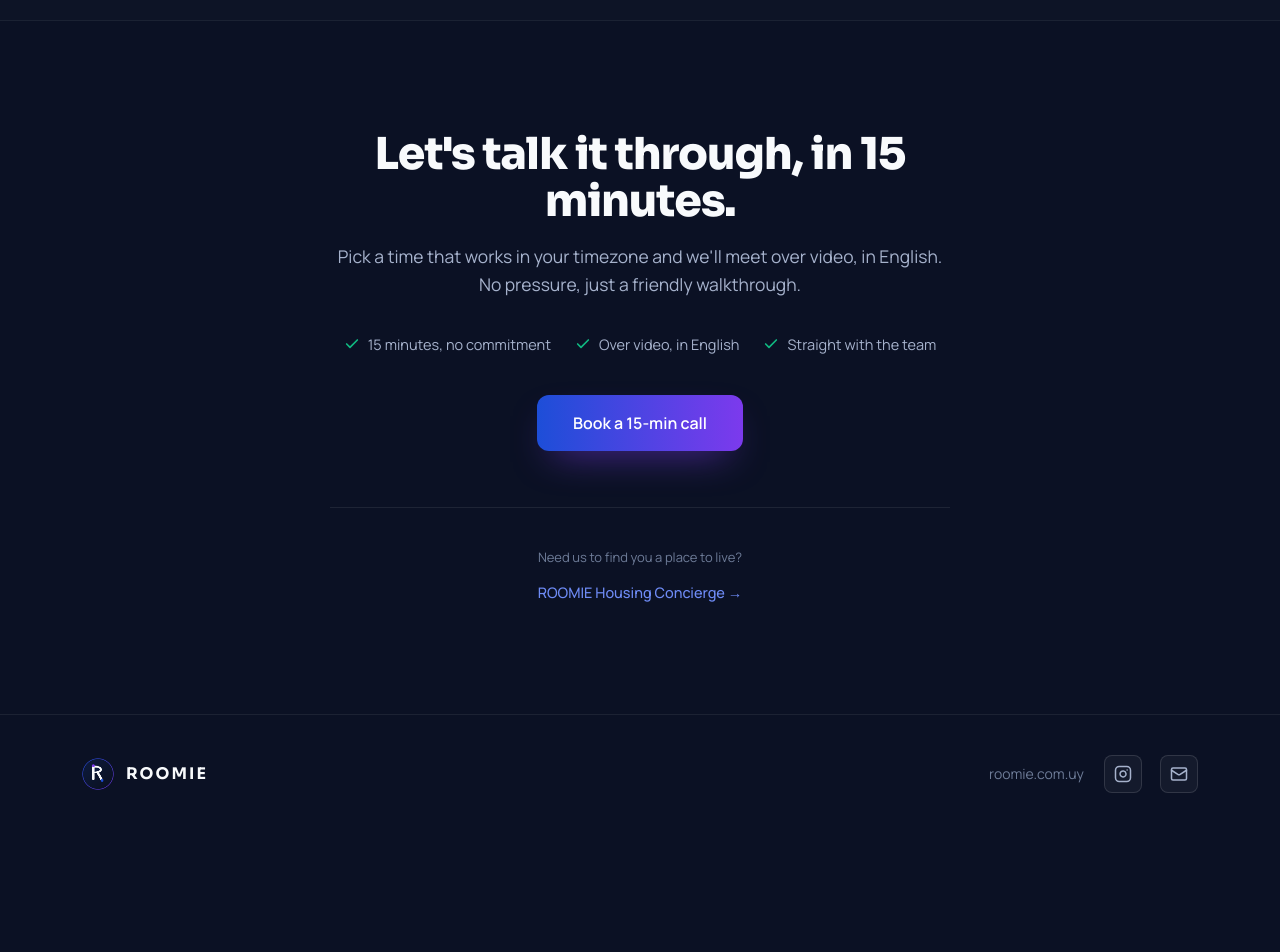
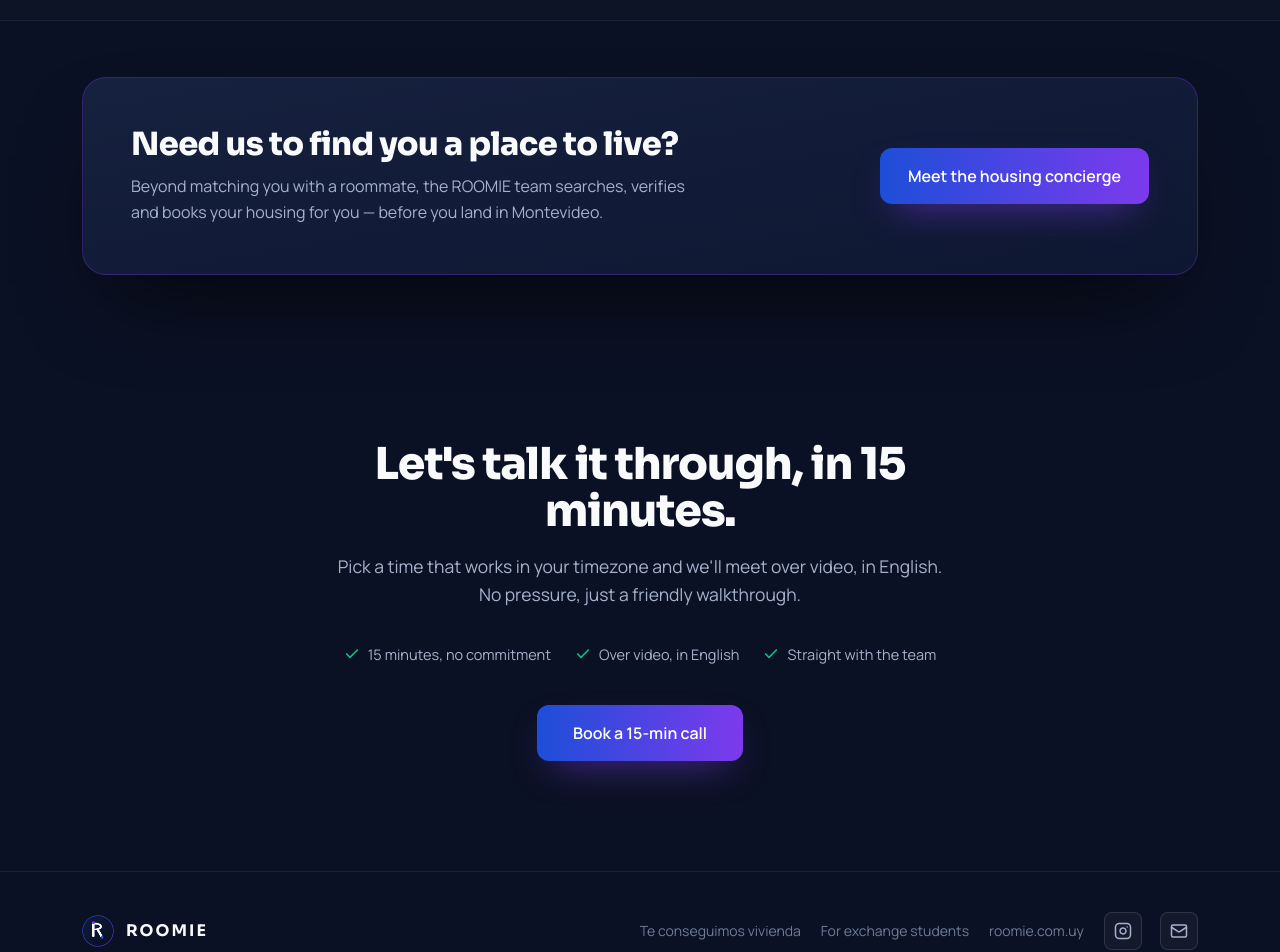
Before and after one commit to enlammit-prog/roomie-landing, a Next.js app: page /exchange in a window 1280 px wide. Shown: the part 980-1932 px from the top of the page. Before the commit the page ends 1813 px from the top, so only its background shows below. Built offline with nearby package versions, Linux system fonts and the light colour scheme; no server answers.

Commit message:
Concierge visible: nav, hero, banners, footer y redirect /conserje

```diff
--- a/next.config.mjs
+++ b/next.config.mjs
@@ -1,4 +1,14 @@
 /** @type {import('next').NextConfig} */
-const nextConfig = {};
+const nextConfig = {
+  async redirects() {
+    return [
+      {
+        source: "/conserje",
+        destination: "/concierge",
+        permanent: true,
+      },
+    ];
+  },
+};
 
 export default nextConfig;
--- a/src/app/conserje/page.tsx
+++ /dev/null
@@ -1,19 +0,0 @@
-import type { Metadata } from "next";
-import ConciergePage from "@/components/concierge/ConciergePage";
-
-export const metadata: Metadata = {
-  title: "ROOMIE — Llegá a Montevideo con tu vivienda ya resuelta",
-  description:
-    "El concierge de ROOMIE busca, verifica y reserva tu vivienda en Montevideo antes de que llegues. Un equipo local se encarga de todo: búsqueda, recorridas en video, contrato y check-in.",
-  openGraph: {
-    title: "ROOMIE — Llegá a Montevideo con tu vivienda ya resuelta",
-    description:
-      "El concierge de ROOMIE busca, verifica y reserva tu vivienda en Montevideo antes de que llegues.",
-    locale: "es_UY",
-    type: "website",
-  },
-};
-
-export default function Page() {
-  return <ConciergePage lang="es" />;
-}
--- a/src/app/exchange/page.tsx
+++ b/src/app/exchange/page.tsx
@@ -2,6 +2,7 @@
 import ExchangeNav from "@/components/exchange/ExchangeNav";
 import ExchangeHero from "@/components/exchange/ExchangeHero";
 import TrustRow from "@/components/exchange/TrustRow";
+import ConciergeBannerEn from "@/components/exchange/ConciergeBannerEn";
 import ConversionBlock from "@/components/exchange/ConversionBlock";
 import Footer from "@/components/Footer";
 
@@ -24,6 +25,7 @@
       <ExchangeNav />
       <ExchangeHero />
       <TrustRow />
+      <ConciergeBannerEn />
       <ConversionBlock />
       <Footer />
     </>
--- a/src/app/page.tsx
+++ b/src/app/page.tsx
@@ -3,6 +3,7 @@
 import Problema from "@/components/Problema";
 import Solucion from "@/components/Solucion";
 import ComoFunciona from "@/components/ComoFunciona";
+import ConciergeBanner from "@/components/ConciergeBanner";
 import ParaQuienEs from "@/components/ParaQuienEs";
 import Faq from "@/components/Faq";
 import Hablemos from "@/components/Hablemos";
@@ -16,6 +17,7 @@
       <Hero />
       <Problema />
       <Solucion />
+      <ConciergeBanner />
       <ComoFunciona />
       <ParaQuienEs />
       <Faq />
--- /dev/null
+++ b/src/components/ConciergeBanner.tsx
@@ -0,0 +1,26 @@
+import Link from "next/link";
+
+export default function ConciergeBanner() {
+  return (
+    <section className="max-w-[1180px] mx-auto px-4 sm:px-8 py-14">
+      <div className="rounded-card-lg border border-violet/30 bg-gradient-to-br from-panel-from to-panel-to p-8 sm:p-12 flex flex-col lg:flex-row items-start lg:items-center justify-between gap-8 shadow-card">
+        <div className="max-w-[560px]">
+          <h2 className="font-sora font-extrabold text-[26px] sm:text-[32px] tracking-[-0.02em] leading-[1.15] mb-3">
+            ¿Necesitás que te consigamos dónde vivir?
+          </h2>
+          <p className="text-[16px] text-ink-secondary leading-[1.6]">
+            Además del matching, el equipo de ROOMIE busca, verifica y reserva
+            tu vivienda por vos. Ideal si llegás del interior o del exterior y
+            no conocés Montevideo.
+          </p>
+        </div>
+        <Link
+          href="/concierge"
+          className="shrink-0 bg-gradient-to-r from-blue to-violet text-white no-underline text-base font-semibold px-7 py-4 rounded-btn shadow-[0_16px_38px_-16px_rgba(124,58,237,0.7)] whitespace-nowrap"
+        >
+          Conocé el servicio concierge
+        </Link>
+      </div>
+    </section>
+  );
+}
--- a/src/components/Footer.tsx
+++ b/src/components/Footer.tsx
@@ -1,4 +1,5 @@
 import Image from "next/image";
+import Link from "next/link";
 
 export default function Footer() {
   return (
@@ -18,6 +19,18 @@
         </div>
 
         <div className="flex items-center gap-5 flex-wrap">
+          <Link
+            href="/concierge"
+            className="text-sm text-ink-muted no-underline hover:text-ink transition-colors"
+          >
+            Te conseguimos vivienda
+          </Link>
+          <Link
+            href="/exchange"
+            className="text-sm text-ink-muted no-underline hover:text-ink transition-colors"
+          >
+            For exchange students
+          </Link>
           <span className="text-sm text-ink-muted">roomie.com.uy</span>
 
           <div className="flex items-center gap-[18px]">
--- a/src/components/Hero.tsx
+++ b/src/components/Hero.tsx
@@ -1,3 +1,4 @@
+import Link from "next/link";
 import Orbit from "./Orbit";
 import MatchCard from "./MatchCard";
 import { GOOGLE_FORM_URL } from "@/lib/links";
@@ -40,6 +41,16 @@
           </a>
         </div>
 
+        <p className="text-[15px] text-ink-secondary -mt-5 mb-11">
+          ¿Llegás a Montevideo y necesitás vivienda?{" "}
+          <Link
+            href="/concierge"
+            className="text-accent-violet font-semibold no-underline hover:text-ink transition-colors"
+          >
+            Te la conseguimos nosotros →
+          </Link>
+        </p>
+
         <div className="flex items-center gap-3.5">
           <div className="flex items-center">
             <span className="w-[30px] h-[30px] rounded-full bg-gradient-to-br from-blue to-[#3b82f6] border-2 border-bg inline-block" />
--- a/src/components/Nav.tsx
+++ b/src/components/Nav.tsx
@@ -52,7 +52,7 @@
           </Link>
           <Link
             href="/concierge"
-            className="text-[#9AA7C2] no-underline text-[14.5px] font-medium whitespace-nowrap"
+            className="border border-violet/50 text-ink no-underline text-[14.5px] font-semibold px-5 py-[10px] rounded-btn whitespace-nowrap hover:border-violet hover:bg-violet/[0.08] transition-colors"
           >
             Te conseguimos vivienda
           </Link>
@@ -111,6 +111,13 @@
 
       {open && (
         <div className="lg:hidden border-t border-hairline px-4 sm:px-8 py-5 flex flex-col gap-4 bg-[#0B1124]">
+          <Link
+            href="/concierge"
+            onClick={() => setOpen(false)}
+            className="border border-violet/50 text-ink no-underline text-[15px] font-semibold px-5 py-3 rounded-btn text-center"
+          >
+            Te conseguimos vivienda
+          </Link>
           {LINKS.map((link) => (
             <a
               key={link.href}
@@ -128,13 +135,6 @@
           >
             For exchange students
           </Link>
-          <Link
-            href="/concierge"
-            onClick={() => setOpen(false)}
-            className="text-[#C7D0E4] no-underline text-[15px] font-medium"
-          >
-            Te conseguimos vivienda
-          </Link>
         </div>
       )}
     </header>
--- /dev/null
+++ b/src/components/exchange/ConciergeBannerEn.tsx
@@ -0,0 +1,26 @@
+import Link from "next/link";
+
+export default function ConciergeBannerEn() {
+  return (
+    <section className="max-w-[1180px] mx-auto px-4 sm:px-8 py-14">
+      <div className="rounded-card-lg border border-violet/30 bg-gradient-to-br from-panel-from to-panel-to p-8 sm:p-12 flex flex-col lg:flex-row items-start lg:items-center justify-between gap-8 shadow-card">
+        <div className="max-w-[560px]">
+          <h2 className="font-sora font-extrabold text-[26px] sm:text-[32px] tracking-[-0.02em] leading-[1.15] mb-3">
+            Need us to find you a place to live?
+          </h2>
+          <p className="text-[16px] text-ink-secondary leading-[1.6]">
+            Beyond matching you with a roommate, the ROOMIE team searches,
+            verifies and books your housing for you — before you land in
+            Montevideo.
+          </p>
+        </div>
+        <Link
+          href="/concierge/en"
+          className="shrink-0 bg-gradient-to-r from-blue to-violet text-white no-underline text-base font-semibold px-7 py-4 rounded-btn shadow-[0_16px_38px_-16px_rgba(124,58,237,0.7)] whitespace-nowrap"
+        >
+          Meet the housing concierge
+        </Link>
+      </div>
+    </section>
+  );
+}
--- a/src/components/exchange/ConversionBlock.tsx
+++ b/src/components/exchange/ConversionBlock.tsx
@@ -1,4 +1,3 @@
-import Link from "next/link";
 import { BOOKING_URL } from "@/lib/links";
 
 const checks = [
@@ -51,17 +50,6 @@
           Book a 15-min call
         </a>
 
-        <div className="mt-14 pt-10 border-t border-white/[0.08]">
-          <p className="text-[13px] text-ink-muted mb-3">
-            Need us to find you a place to live?
-          </p>
-          <Link
-            href="/concierge/en"
-            className="text-[14.5px] text-accent-blue no-underline font-medium hover:text-ink transition-colors"
-          >
-            ROOMIE Housing Concierge →
-          </Link>
-        </div>
       </div>
     </section>
   );
--- a/src/components/exchange/ExchangeNav.tsx
+++ b/src/components/exchange/ExchangeNav.tsx
@@ -28,6 +28,12 @@
           >
             ES
           </Link>
+          <Link
+            href="/concierge/en"
+            className="hidden sm:inline-block border border-violet/50 text-ink no-underline text-[14.5px] font-semibold px-4 py-[9px] rounded-btn whitespace-nowrap hover:border-violet hover:bg-violet/[0.08] transition-colors"
+          >
+            Need a place to live?
+          </Link>
           <a
             href={BOOKING_URL}
             target="_blank"
```
